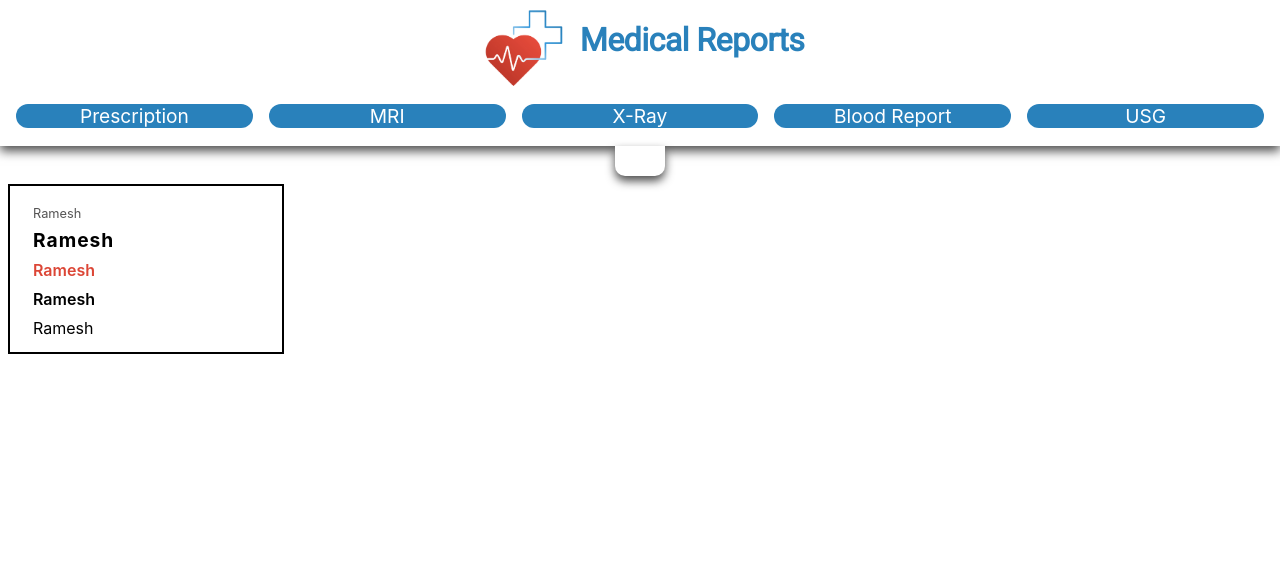
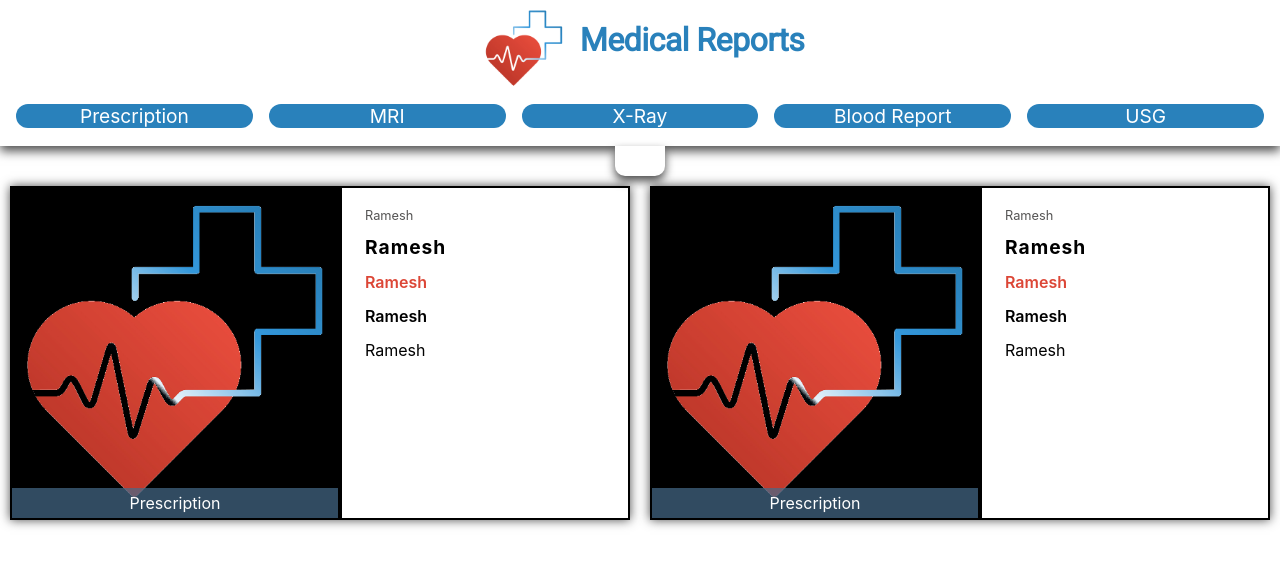
Before and after one commit to impromp02/medical-reports, a React (Create React App) app: page / in a window 1280 px wide. Shown: the top 566 px of the page. Built offline with nearby package versions, Linux system fonts and the light colour scheme; the HTML template or start-up script is replaced by a standard one.

Commit message:
Record cards

```diff
--- a/src/App.js
+++ b/src/App.js
@@ -1,6 +1,6 @@
 import React, { Component } from 'react';
 import Header from './Header/Header';
-import RecordData from './Record/RecordData';
+import SingleRecord from './Record/SingleRecord';
 import styles from './App.module.css';
 
 class App extends Component {
@@ -8,7 +8,10 @@ class App extends Component {
     return (
       <div>
         <Header/>
-        <RecordData/>
+        <div className={styles.Records}>
+          <SingleRecord/>
+          <SingleRecord/>
+        </div>
       </div>
     );
   }
--- a/src/App.module.css
+++ b/src/App.module.css
@@ -0,0 +1,5 @@
+.Records {
+  display: flex;
+  justify-content: space-around;
+  flex-wrap: wrap;
+}
--- a/src/Header/Header.module.css
+++ b/src/Header/Header.module.css
@@ -9,6 +9,10 @@
   display: flex;
   justify-content: center;
   overflow: hidden;
+}
+
+.Head img {
+  max-width: 100%;
 }
 
 .Title {
--- a/src/Record/RecordData.js
+++ b/src/Record/RecordData.js
@@ -11,7 +11,7 @@ class RecordData extends Component {
     date: Date.now()
   };
 
-  onFocusHandler = (event) => {
+  onBlurHandler = (event) => {
     let fieldVal = event.target.innerHTML;
     let fieldId = event.target.getAttribute('name');
 
@@ -29,11 +29,12 @@ class RecordData extends Component {
   render() {
     return (
       <div className={styles.RecordData}>
-        <Span type="id" text="Ramesh" onFocusHandler={this.onFocusHandler}/>
-        <Span type="name" text="Ramesh" onFocusHandler={this.onFocusHandler}/>
-        <Span type="problem" text="Ramesh" onFocusHandler={this.onFocusHandler}/>
-        <Span type="doctor" text="Ramesh" onFocusHandler={this.onFocusHandler}/>
-        <Span type="date" text="Ramesh" onFocusHandler={this.onFocusHandler}/>
+        <Span type="id" text="Ramesh" onBlurHandler={this.onBlurHandler}/>
+        <Span type="name" text="Ramesh" onBlurHandler={this.onBlurHandler}/>
+        <Span type="problem" text="Ramesh" onBlurHandler={this.onBlurHandler}/>
+        <Span type="doctor" text="Ramesh" onBlurHandler={this.onBlurHandler}/>
+        <Span type="date" text="Ramesh" onBlurHandler={this.onBlurHandler}/>
+        <button><i class="fas fa-plus-circle"></i></button>
       </div>
     );
   }
--- a/src/Record/RecordData.module.css
+++ b/src/Record/RecordData.module.css
@@ -1,6 +1,15 @@
 .RecordData {
-  margin: 0.5rem;
-  max-width: 20%;
+  width: 50%;
   padding: .5rem;
   border: 2px solid black;
+  display: flex;
+  flex-direction: column;
 }
+
+.RecordData button {
+  font-size: 2rem;
+  background-color: white;
+  border: none;
+  width: 36px;;
+  align-self: center;
+}
--- /dev/null
+++ b/src/Record/RecordImg.js
@@ -0,0 +1,12 @@
+import React from 'react';
+import img from '../assets/logo.png';
+import styles from './RecordImg.module.css';
+
+const RecordImg = (props) => (
+  <div className={styles.RecordImg}>
+    <img src={img} alt="prescription"/>
+    <div>Prescription</div>
+  </div>
+);
+
+export default RecordImg;
--- /dev/null
+++ b/src/Record/RecordImg.module.css
@@ -0,0 +1,23 @@
+.RecordImg {
+  max-width: 50%;
+  padding: .5rem;
+  border: 2px solid black;
+  background-color: black;
+  position: relative;
+}
+
+.RecordImg img {
+  max-width: 100%;
+}
+
+.RecordImg div {
+  box-sizing: border-box;
+  text-align: center;
+  position: absolute;
+  bottom: 0;
+  left: 0;
+  min-width: 100%;
+  background-color: rgba(71, 108, 138, 0.7);
+  color: white;
+  padding: 5px;
+}
--- /dev/null
+++ b/src/Record/SingleRecord.js
@@ -0,0 +1,13 @@
+import React from 'react';
+import RecordData from './RecordData';
+import RecordImg from './RecordImg';
+import styles from './SingleRecord.module.css';
+
+const SingleRecord = () => (
+  <div className={styles.Card}>
+    <RecordImg/>
+    <RecordData/>
+  </div>
+);
+
+export default SingleRecord;
--- /dev/null
+++ b/src/Record/SingleRecord.module.css
@@ -0,0 +1,7 @@
+.Card {
+  max-width: calc(50% - 20px);
+  margin: 10px;
+  box-shadow: 0 0 10px rgba(0, 0, 0, 0.7);
+  display: flex;
+  justify-content: space-between;
+}
--- a/src/components/Span/Span.js
+++ b/src/components/Span/Span.js
@@ -15,7 +15,7 @@ const Span = (props) => (
       name={props.type}
       className={`${styles.Span} ${styles[props.type]}`}
       contentEditable
-      onFocus={props.onFocusHandler}>
+      onBlur={props.onChangeHandler}>
       {props.text}{console.log(`${styles.Span} ${props.type}`)}
     </span>
   </div>
--- a/src/index.css
+++ b/src/index.css
@@ -1,5 +1,6 @@
 @import url('https://fonts.googleapis.com/css?family=Roboto');
 body {
+  box-sizing: border-box;
   margin: 0;
   padding: 0;
   font-family: -apple-system, BlinkMacSystemFont, "Segoe UI", "Roboto", "Oxygen",
```
Also changed, not shown: 1 other file (tests, documents, lock files or other folders).
